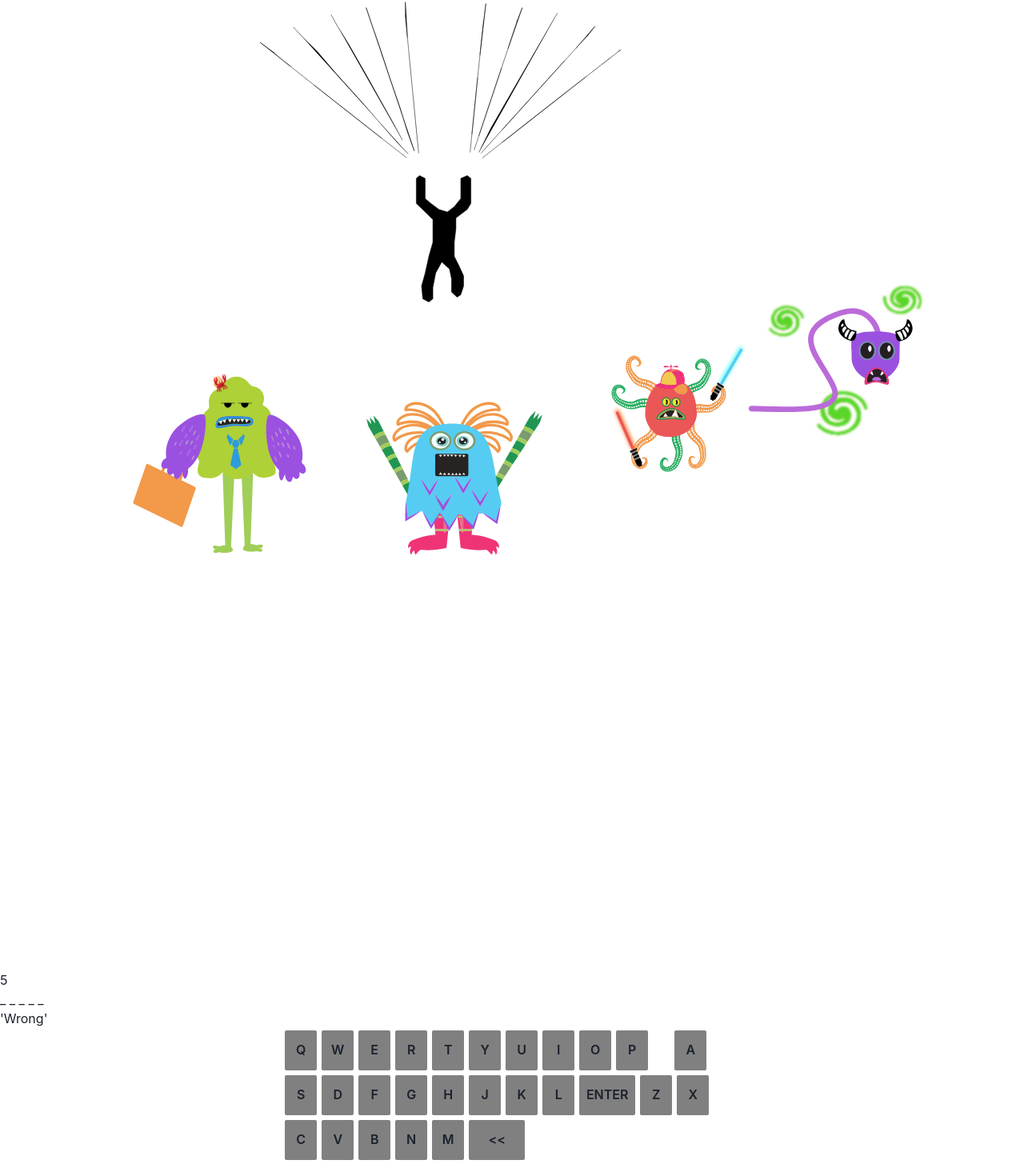
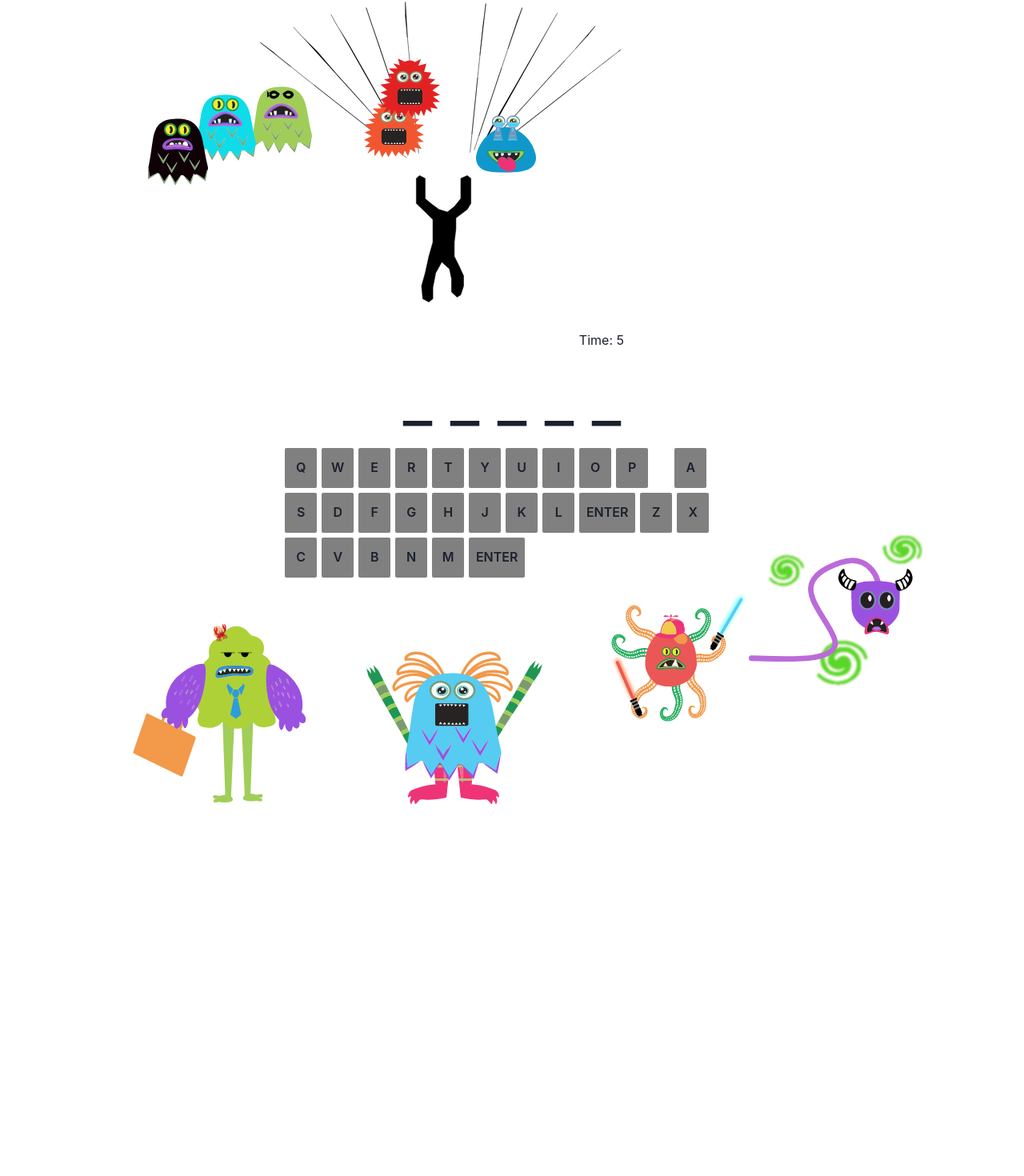
Before and after one commit to jessebubble/parachute-play, a React (Create React App) app in the folder client/: page / in a window 1280 px wide. Shown: the part 258-1728 px from the top of the page at 80% size. Built offline with nearby package versions, Linux system fonts and the light colour scheme.

Commit message:
Restrutured how the keyboard, timer, and word get displayed on the page

```diff
--- a/client/src/App.js
+++ b/client/src/App.js
@@ -3,7 +3,6 @@ import Header from "./components/Header";
 import Parachute from "./components/Parachute";
 import Monsters from "./components/Monsters";
 import Word from "./components/Word";
-import WrongGuesses from "./components/WrongGuesses";
 import Keyboard from "./components/Keyboard";
 import Timer from "./components/Timer";
 
@@ -14,13 +13,8 @@ function App() {
         <Nav></Nav>
         <Header></Header>
         <Parachute></Parachute>
+        <Word />
         <Monsters></Monsters>
-        <Timer />
-        <Word />
-        <WrongGuesses />
-        <div>
-          <Keyboard />
-        </div>
       </main>
     </div>
   );
--- a/client/src/components/Keyboard/index.js
+++ b/client/src/components/Keyboard/index.js
@@ -31,7 +31,7 @@ const Keyboard = () => {
     "B",
     "N",
     "M",
-    "<<",
+    "ENTER",
   ];
 
   const keyboard = keys.map((key, index) => {
@@ -39,6 +39,7 @@ const Keyboard = () => {
       <Button
         className="key-container"
         key={index}
+        disabled={false}
         onClick={() => {
           return key;
         }}
--- a/client/src/components/Timer/index.js
+++ b/client/src/components/Timer/index.js
@@ -1,4 +1,5 @@
 import React, { useEffect, useState } from "react";
+import { Flex } from "@chakra-ui/react";
 
 const Timer = () => {
   const [timer, setTimer] = useState(0);
@@ -15,7 +16,11 @@ const Timer = () => {
     }
     return () => clearInterval(interval);
   }, [isActive, timer]);
-  return <div>{timer}</div>;
+  return (
+    <Flex justify={"flex-end"} marginRight={"500"}>
+      <div>Time: {timer}</div>
+    </Flex>
+  );
 };
 
 export default Timer;
--- a/client/src/components/Word/index.js
+++ b/client/src/components/Word/index.js
@@ -1,18 +1,23 @@
 import React from "react";
-import { useState, useEffect } from "react";
+import { useState } from "react";
+import { Flex, Text } from "@chakra-ui/react";
+import Keyboard from "../Keyboard";
+import Timer from "../Timer";
 
 const Word = () => {
-  const [playing, setPlaying] = useState(true);
   const [correctGuess, setCorrectGuess] = useState([]);
 
-  const guesses = 0;
   const words = ["TEST", "BILLY", "WIZARD"];
   let selectedWord = words[Math.floor(Math.random() * words.length)];
   const wordToGuess = selectedWord.split("").fill("_").join(" ");
 
   return (
     <div>
-      <p>{wordToGuess}</p>
+      <Timer />
+      <Flex justify={"center"}>
+        <Text fontSize={"80px"}>{wordToGuess}</Text>
+      </Flex>
+      <Keyboard />
     </div>
   );
 };
--- a/client/src/components/WrongGuesses/index.js
+++ /dev/null
@@ -1,11 +0,0 @@
-import React from "react";
-
-const WrongGuesses = () => {
-  return (
-    <div>
-      <div>'Wrong'</div>
-    </div>
-  );
-};
-
-export default WrongGuesses;
```
